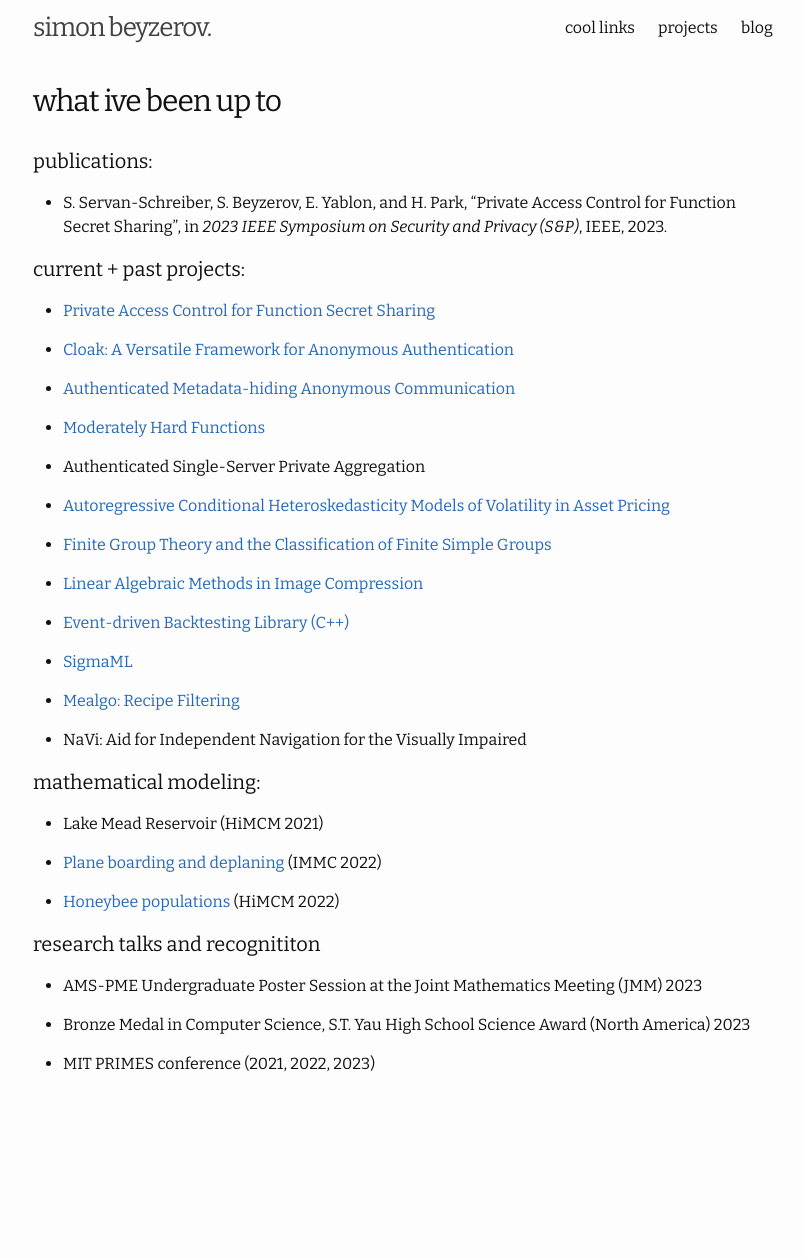
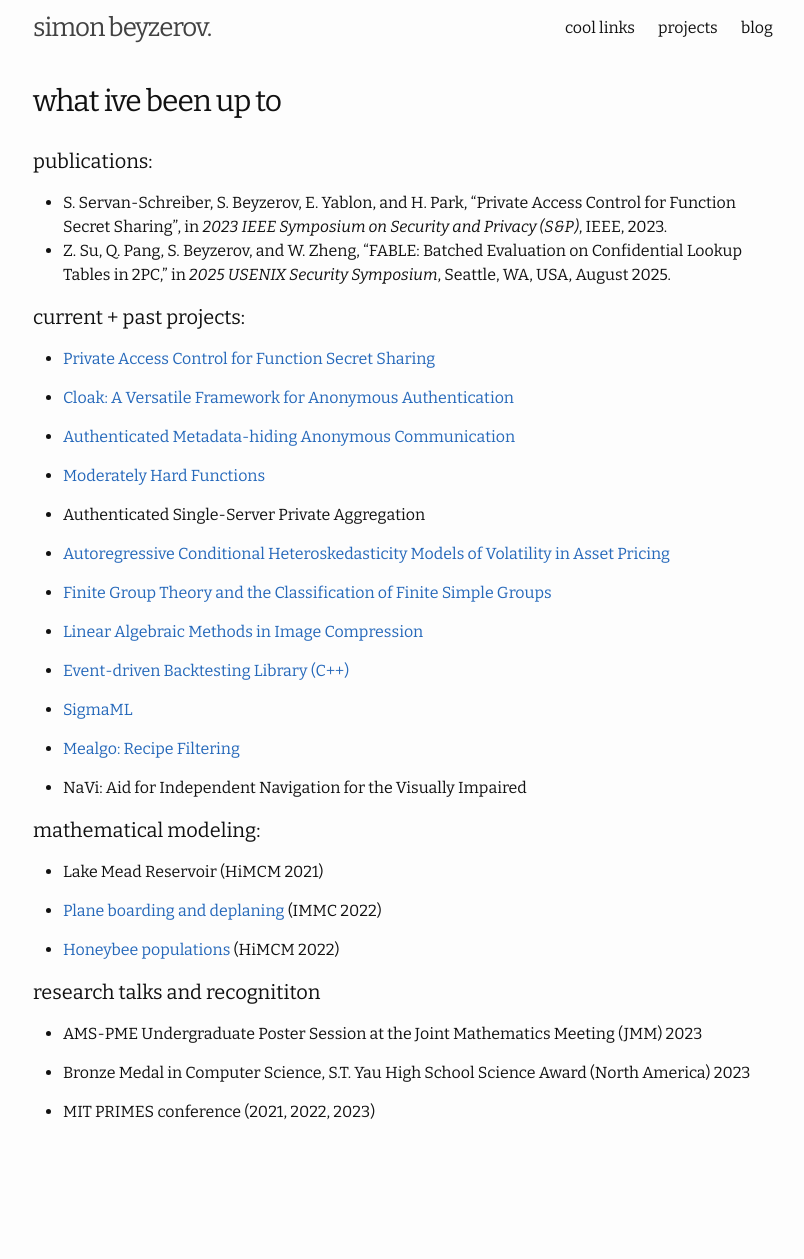
Before and after one commit to sim15/sim15.github.io, a Jekyll site: the page built from projects.md, in a window 1280 px wide. Shown: the whole page, without its empty margins (237-1041 px from the left). Built offline with Jekyll 4.4.1, drawn with Linux system fonts in a browser that asks for light colours; before the commit the page ends 1211 px from its top, so only the background shows below that.

Commit message:
Update projects.md

```diff
--- a/projects.md
+++ b/projects.md
@@ -6,7 +6,7 @@ permalink: /projects/
 
 #### publications:
 - S. Servan-Schreiber, S. Beyzerov, E. Yablon, and H. Park, “Private Access Control for Function Secret Sharing”, in _2023 IEEE Symposium on Security and Privacy (S&P)_, IEEE, 2023.
-
+- Z. Su, Q. Pang, S. Beyzerov, and W. Zheng, “FABLE: Batched Evaluation on Confidential Lookup Tables in 2PC,” in _2025 USENIX Security Symposium_, Seattle, WA, USA, August 2025.
 
 
 
```
